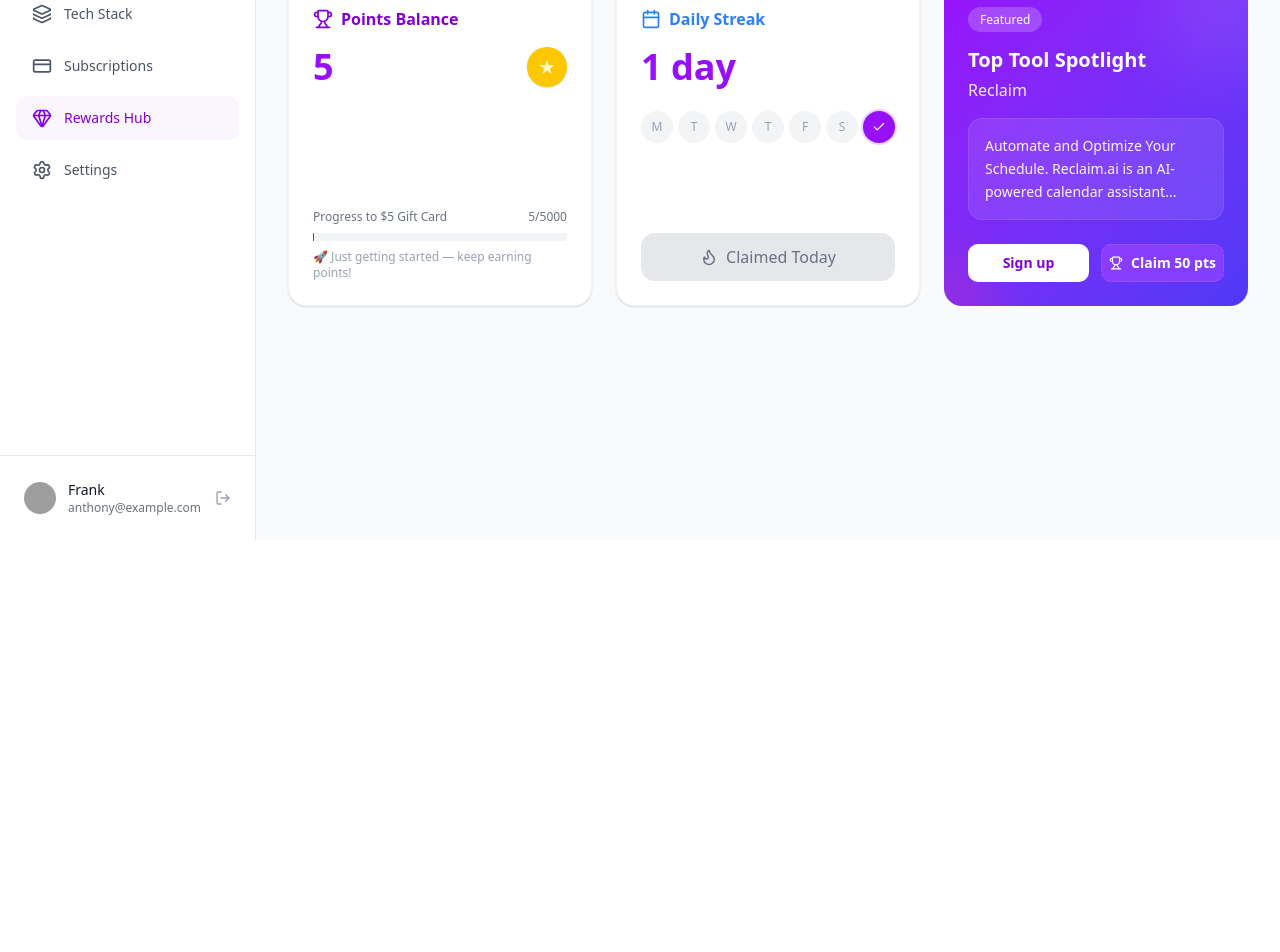
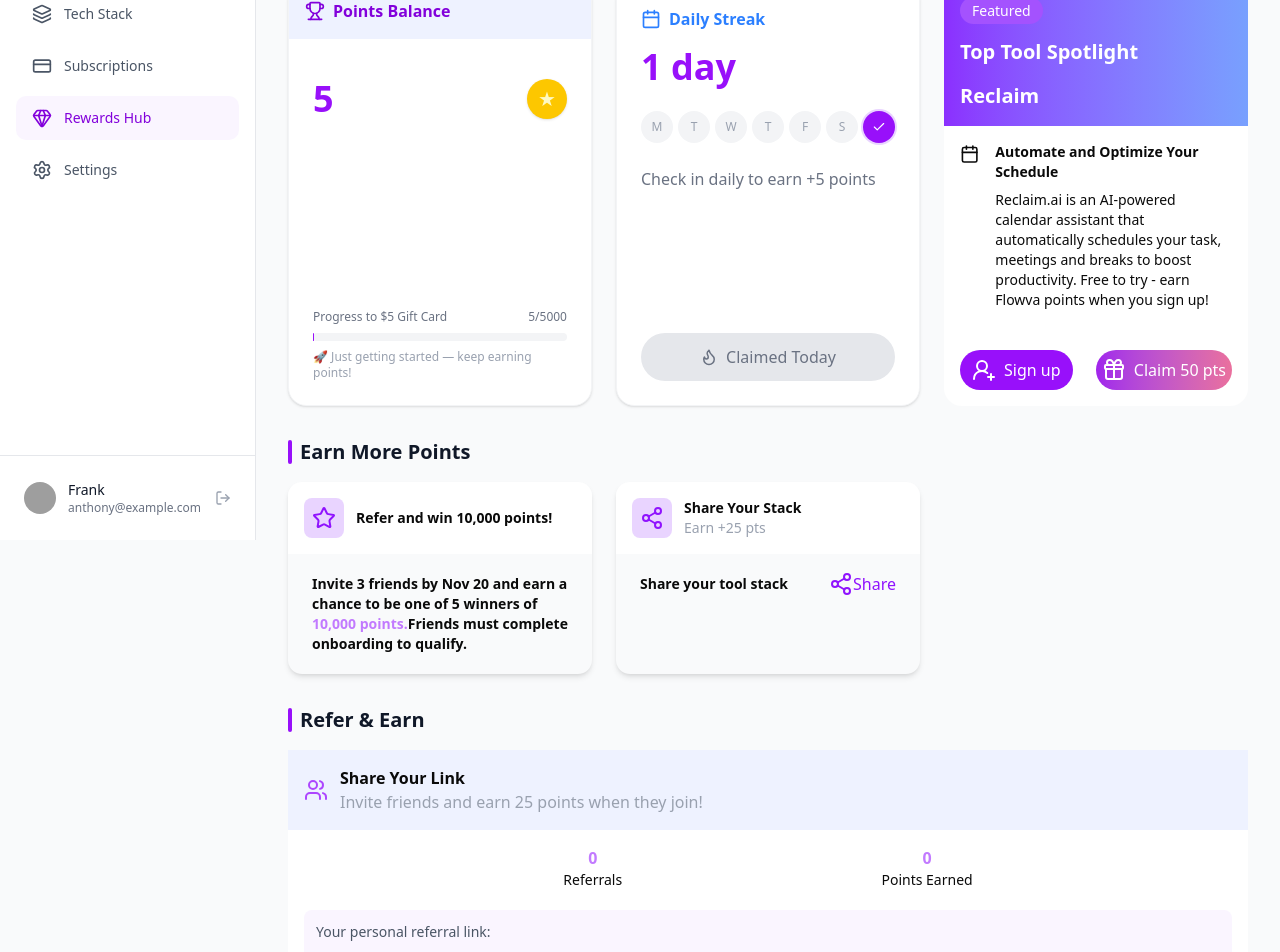
Before and after one commit to FrankLayza/rewards-page, a React (Vite) app: page /rewards in a window 1280 px wide. Shown: the part 260-1212 px from the top of the page. Before the commit the page ends 800 px from the top, so only its background shows below. Built offline with nearby package versions, Linux system fonts and the light colour scheme; grey boxes are pictures that could not be loaded.

Commit message:
feat:worked on the earn points section

```diff
--- a/src/components/earn-points.tsx
+++ b/src/components/earn-points.tsx
@@ -1,4 +1,17 @@
-import { Check, Flame, Trophy, Calendar } from 'lucide-react';
+import {
+  Check,
+  Flame,
+  Trophy,
+  Calendar,
+  Star,
+  Share2,
+  Users,
+  Facebook,
+  Twitter,
+  Linkedin,
+  Gift,
+  UserPlus2,
+} from "lucide-react";
 
 export default function EarnRewardsView() {
   // Mock data for UI development (We will replace this with Supabase data later)
@@ -9,46 +22,53 @@ export default function EarnRewardsView() {
     claimedToday: true,
   };
 
-  const weekDays = ['M', 'T', 'W', 'T', 'F', 'S', 'S'];
+  const weekDays = ["M", "T", "W", "T", "F", "S", "S"];
   const currentDayIndex = 6; // Sunday (0-6 scale or 1-7 depending on pref)
 
   return (
     <div className="space-y-8">
-
       {/* Section Header */}
       <div>
         <div className="flex items-center gap-2 mb-4">
           <div className="w-1 h-6 bg-purple-600 rounded-full"></div>
-          <h2 className="text-xl font-bold text-gray-900">Your Rewards Journey</h2>
+          <h2 className="text-xl font-bold text-gray-900">
+            Your Rewards Journey
+          </h2>
         </div>
 
         {/* 3-Column Grid Layout */}
         <div className="grid grid-cols-1 md:grid-cols-3 gap-6">
-
           {/* Card 1: Points Balance */}
-          <div className="bg-white p-6 rounded-2xl border border-gray-100 shadow-sm flex flex-col justify-between h-full">
-            <div className="flex items-center gap-2 text-purple-700 font-semibold mb-4">
+          <div className="bg-white rounded-2xl border border-gray-100 shadow-sm flex flex-col justify-between h-full transform transition-transform duration-300 ease-out hover:-translate-y-2 hover:shadow-lg">
+            <div className="flex items-center gap-2 text-purple-700 font-semibold mb-4 p-4 bg-[#eef2ff] border-b-0 rounded-t-xl">
               <Trophy size={20} />
               <span>Points Balance</span>
             </div>
 
-            <div className="flex items-center justify-between mb-2">
-              <span className="text-4xl font-bold text-purple-600">{userData.points}</span>
+            <div className="flex items-center justify-between mb-2 p-6">
+              <span className="text-4xl font-bold text-purple-600">
+                {userData.points}
+              </span>
               <div className="w-10 h-10 rounded-full bg-yellow-400 flex items-center justify-center shadow-sm">
-                <span className="text-yellow-100 text-xl">★</span> {/* Simple Star Icon */}
+                <span className="text-yellow-100 text-xl">★</span>{" "}
+                {/* Simple Star Icon */}
               </div>
             </div>
 
-            <div className="mt-auto">
+            <div className="mt-auto p-6">
               <div className="flex justify-between text-xs text-gray-500 mb-2">
                 <span>Progress to $5 Gift Card</span>
-                <span>{userData.points}/{userData.goal}</span>
+                <span>
+                  {userData.points}/{userData.goal}
+                </span>
               </div>
               {/* Progress Bar Container */}
               <div className="w-full bg-gray-100 rounded-full h-2">
                 <div
                   className="bg-purple-600 h-2 rounded-full transition-all duration-500"
-                  style={{ width: `${(userData.points / userData.goal) * 100}%` }}
+                  style={{
+                    width: `${(userData.points / userData.goal) * 100}%`,
+                  }}
                 ></div>
               </div>
               <p className="text-xs text-gray-400 mt-2 flex items-center gap-1">
@@ -58,15 +78,19 @@ export default function EarnRewardsView() {
           </div>
 
           {/* Card 2: Daily Streak */}
-          <div className="bg-white p-6 rounded-2xl border border-gray-100 shadow-sm flex flex-col h-full">
+          <div className="bg-white p-6 rounded-2xl border border-gray-100 shadow-sm flex flex-col h-full transform transition-transform duration-300 ease-out hover:-translate-y-2 hover:shadow-lg">
             <div className="flex items-center gap-2 text-blue-500 font-semibold mb-4">
               <Calendar size={20} />
               <span>Daily Streak</span>
             </div>
 
             <div className="flex items-end gap-2 mb-6">
-              <span className="text-4xl font-bold text-purple-600">{userData.streak} day</span>
-              {userData.streak > 3 && <Flame className="text-orange-500 mb-1" fill="currentColor" />}
+              <span className="text-4xl font-bold text-purple-600">
+                {userData.streak} day
+              </span>
+              {userData.streak > 3 && (
+                <Flame className="text-orange-500 mb-1" fill="currentColor" />
+              )}
             </div>
 
             {/* Week Circles */}
@@ -80,26 +104,34 @@ export default function EarnRewardsView() {
                   <div key={index} className="flex flex-col items-center gap-2">
                     <div
                       className={`w-8 h-8 rounded-full flex items-center justify-center text-xs font-medium transition-colors
-                        ${isToday
-                          ? 'bg-purple-600 text-white ring-2 ring-purple-200'
+                        ${
+                          isToday
+                            ? "bg-purple-600 text-white ring-2 ring-purple-200"
                             : isCompleted
-                            ? 'bg-gray-100 text-gray-400'
-                            : 'bg-gray-50 text-gray-300'
+                            ? "bg-gray-100 text-gray-400"
+                            : "bg-gray-50 text-gray-300"
                         }`}
                     >
-                       {isToday && userData.claimedToday ? <Check size={14} /> : day}
+                      {isToday && userData.claimedToday ? (
+                        <Check size={14} />
+                      ) : (
+                        day
+                      )}
                     </div>
                   </div>
                 );
               })}
             </div>
 
+            <p className="text-gray-500">Check in daily to earn +5 points</p>
+
             <button
               disabled={userData.claimedToday}
-              className={`w-full py-3 rounded-xl font-medium flex items-center justify-center gap-2 transition-colors mt-auto
-                ${userData.claimedToday
-                  ? 'bg-gray-200 text-gray-500 cursor-not-allowed'
-                  : 'bg-purple-600 text-white hover:bg-purple-700 shadow-md hover:shadow-lg'
+              className={`w-full py-3 rounded-full font-medium flex items-center justify-center gap-2 transition-colors mt-auto
+                ${
+                  userData.claimedToday
+                    ? "bg-gray-200 text-gray-500 cursor-not-allowed"
+                    : "bg-purple-600 text-white hover:bg-purple-700 shadow-md hover:shadow-lg"
                 }`}
             >
               {userData.claimedToday ? (
@@ -107,42 +139,145 @@ export default function EarnRewardsView() {
                   <Flame size={18} /> Claimed Today
                 </>
               ) : (
-                'Claim Daily Points'
+                "Claim Daily Points"
               )}
             </button>
           </div>
 
           {/* Card 3: Featured Spotlight (Purple Gradient) */}
-          <div className="relative overflow-hidden rounded-2xl p-6 text-white flex flex-col h-full bg-linear-to-br from-purple-600 to-indigo-600">
-             {/* Decorative Background Shapes */}
-             <div className="absolute top-0 right-0 w-32 h-32 bg-white opacity-10 rounded-full -mr-10 -mt-10 blur-2xl"></div>
-             <div className="absolute bottom-0 left-0 w-24 h-24 bg-pink-500 opacity-20 rounded-full -ml-10 -mb-10 blur-xl"></div>
-
-             <div className="relative z-10">
-                <span className="bg-white/20 px-3 py-1 rounded-full text-xs font-medium backdrop-blur-sm">
+          <div className="rounded-2xl flex flex-col h-full bg-white transform transition-transform duration-300 ease-out hover:-translate-y-2 hover:shadow-lg">
+            <div className="p-4 bg-linear-to-r from-[#8b2ffe] to-[#78a0fe] rounded-t-2xl">
+              <div>
+                <span className="text-white px-3 py-1 text-sm bg-[#a452fe] rounded-full">
                   Featured
                 </span>
-
-                <h3 className="text-xl font-bold mt-4 mb-1">Top Tool Spotlight</h3>
-                <p className="font-medium text-purple-100 mb-4">Reclaim</p>
-
-                <div className="bg-white/10 p-4 rounded-xl backdrop-blur-sm mb-6 border border-white/10">
-                   <p className="text-sm text-purple-50 leading-relaxed">
-                     Automate and Optimize Your Schedule. Reclaim.ai is an AI-powered calendar assistant...
+                <h3 className="text-white my-4 font-bold text-xl">
+                  Top Tool Spotlight
+                </h3>
+                <p className="text-xl text-white font-semibold">Reclaim</p>
+              </div>
+            </div>
+            <div className="flex justify-between p-4 gap-4">
+              <Calendar className="w-24" />
+              <div className="text-sm">
+                <p className="font-bold">Automate and Optimize Your Schedule</p>
+                <p className="my-2 leading-5">
+                  Reclaim.ai is an AI-powered calendar assistant that
+                  automatically schedules your task, meetings and breaks to
+                  boost productivity. Free to try - earn Flowva points when you
+                  sign up!
                 </p>
               </div>
+            </div>
 
-                <div className="flex gap-3 mt-auto">
-                   <button className="flex-1 bg-white text-purple-700 py-2 rounded-lg text-sm font-bold hover:bg-gray-50 transition-colors">
-                     Sign up
+            <div className="flex justify-between p-4">
+              <button className="flex items-center gap-2 bg-purple-600 rounded-full px-3 py-1">
+                <UserPlus2 className="text-white" />
+                <span className="text-white">Sign up</span>
               </button>
-                   <button className="flex-1 bg-purple-500/50 text-white py-2 rounded-lg text-sm font-bold border border-purple-400/30 hover:bg-purple-500/70 transition-colors flex items-center justify-center gap-2">
-                     <Trophy size={14} /> Claim 50 pts
+              <button className="flex items-center gap-2 bg-linear-to-r from-[#a124ec] to-[#ea709d] rounded-full px-1.5 py-2">
+                <Gift className="text-white" />
+                <span className="text-white">Claim 50 pts</span>
               </button>
             </div>
           </div>
         </div>
+      </div>
 
+      {/* Second row */}
+      <div>
+        <div className="flex items-center gap-2 mb-4">
+          <div className="w-1 h-6 bg-purple-600 rounded-full"></div>
+          <h2 className="text-xl font-bold text-gray-900">Earn More Points</h2>
+        </div>
+
+        <div className="grid grid-cols-1 md:grid-cols-3 gap-6">
+          <div className="bg-[#f9fafb] border-black shadow-md rounded-xl transform transition-transform duration-300 ease-out hover:-translate-y-2 hover:shadow-lg hover:border hover:border-purple-400">
+            <div className="flex items-center gap-3 bg-white border-b-0 rounded-t-xl p-4">
+              <div className="bg-purple-200 p-2 rounded-md">
+                <Star className="text-[#9013fe]" />
+              </div>
+              <h2 className="font-semibold text-sm">
+                Refer and win 10,000 points!
+              </h2>
+            </div>
+            <p className="my-3 font-semibold text-sm px-6 py-2">
+              Invite 3 friends by Nov 20 and earn a chance to be one of 5
+              winners of <span className="text-purple-400">10,000 points.</span>
+              Friends must complete onboarding to qualify.
+            </p>
+          </div>
+          <div className="bg-[#f9fafb] border-black shadow-md rounded-xl transform transition-transform duration-300 ease-out hover:-translate-y-2 hover:shadow-lg hover:border hover:border-purple-400">
+            <div className="flex items-center gap-3 bg-white border-b-0 rounded-t-xl p-4">
+              <div className="bg-purple-200 p-2 rounded-md">
+                <Share2 className="text-[#9013fe]" />
+              </div>
+              <div>
+                <h2 className="font-semibold text-sm">Share Your Stack</h2>
+                <p className="text-sm text-gray-400">Earn +25 pts</p>
+              </div>
+            </div>
+            <div className="flex justify-between items-center px-6">
+              <p className="my-3 font-semibold text-sm py-2">
+                Share your tool stack
+              </p>
+              <div className="flex items-center">
+                <Share2 className="text-[#9013fe]" />
+                <p className="text-[#9013fe]">Share</p>
+              </div>
+            </div>
+          </div>
+        </div>
+      </div>
+
+      {/** Third row */}
+      <div>
+        <div className="flex items-center gap-2 mb-4">
+          <div className="w-1 h-6 bg-purple-600 rounded-full"></div>
+          <h2 className="text-xl font-bold text-gray-900">Refer & Earn</h2>
+        </div>
+        <div className="bg-white">
+          <div className="flex items-center gap-3 bg-[#eef2ff] p-4">
+            <Users className="text-purple-500" />
+            <div className="">
+              <h2 className="font-semibold">Share Your Link</h2>
+              <p className="text-gray-400">
+                Invite friends and earn 25 points when they join!
+              </p>
+            </div>
+          </div>
+          <div className="p-4">
+            <div className="flex justify-evenly items-center">
+              <div className="text-center">
+                <p className="font-semibold text-purple-400">0</p>
+                <p className="text-sm">Referrals</p>
+              </div>
+              <div className="text-center">
+                <p className="font-semibold text-purple-400">0</p>
+                <p className="text-sm">Points Earned</p>
+              </div>
+            </div>
+
+            <div className="bg-[#faf5ff] my-5 p-3 rounded-md">
+              <p className="text-gray-600 text-sm">
+                Your personal referral link:
+              </p>
+              <input
+                type="text"
+                className="border border-gray-300 w-full bg-white rounded-md mt-3 p-1"
+              />
+            </div>
+
+            <div className="flex justify-center items-center">
+              <div className="flex items-center gap-4">
+                <div className="bg-blue-500 w-8 h-8 flex justify-center items-center rounded-full">
+                  <Facebook className="text-white outline-none border-none" />
+                </div>
+                <Twitter />
+                <Linkedin />
+              </div>
+            </div>
+          </div>
         </div>
       </div>
     </div>
--- a/src/components/rewards-hub.tsx
+++ b/src/components/rewards-hub.tsx
@@ -6,15 +6,17 @@ export default function Rewards() {
   return (
     <>
       <div>
-        <h1 className="text-2xl font-bold mb-4">Rewards Hub</h1>
-        <p className="text-gray-600">
-          Earn points, unlock rewards and celebrate your progress!
-        </p>
+        <div>
+          <h1 className="text-2xl font-bold mb-4">Rewards Hub</h1>
+          <p className="text-gray-600">
+            Earn points, unlock rewards and celebrate your progress!
+          </p>
+        </div>
 
         <div className="flex pt-6">
           <button
             onClick={() => setActiveTab("earn")}
-            className={`py-3 px-2 text-sm font-medium border-b-2 transition-colors mr-6 cursor-pointer ${
+            className={`py-3 px-3 text-sm font-medium tracking-wide border-b-2 transition-colors mr-6 cursor-pointer ${
               activeTab === "earn"
                 ? "border-purple-600 text-purple-600 rounded-t-md bg-purple-200"
                 : "border-transparent text-gray-500 hover:text-gray-700 hover:bg-purple-200 rounded-t-md"
@@ -24,7 +26,7 @@ export default function Rewards() {
           </button>
           <button
             onClick={() => setActiveTab("redeem")}
-            className={`py-3 px-2 text-sm font-medium border-b-2 transition-colors cursor-pointer ${
+            className={`py-3 px-3 text-sm font-medium tracking-wide border-b-2 transition-colors cursor-pointer ${
               activeTab === "redeem"
                 ? "border-purple-600 text-purple-600 rounded-t-md bg-purple-200"
                 : "border-transparent text-gray-500 hover:text-gray-700 hover:bg-purple-200  rounded-t-md"
```
Lines whose indentation alone changed are shown as unchanged.
